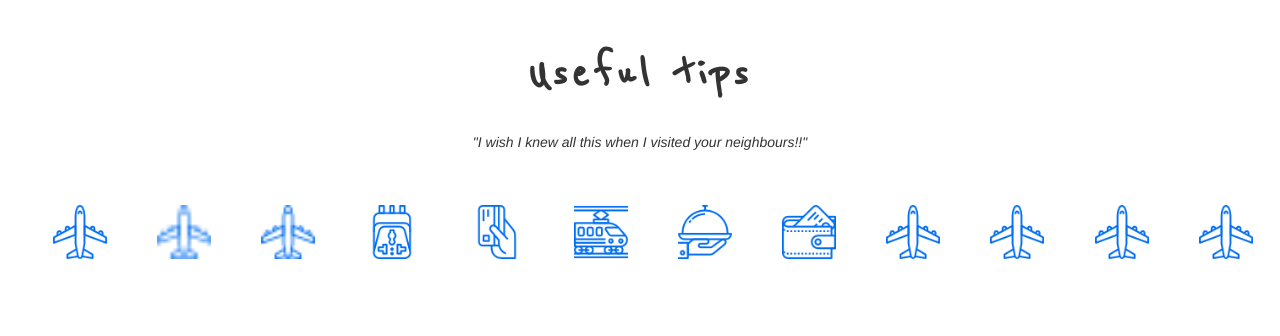
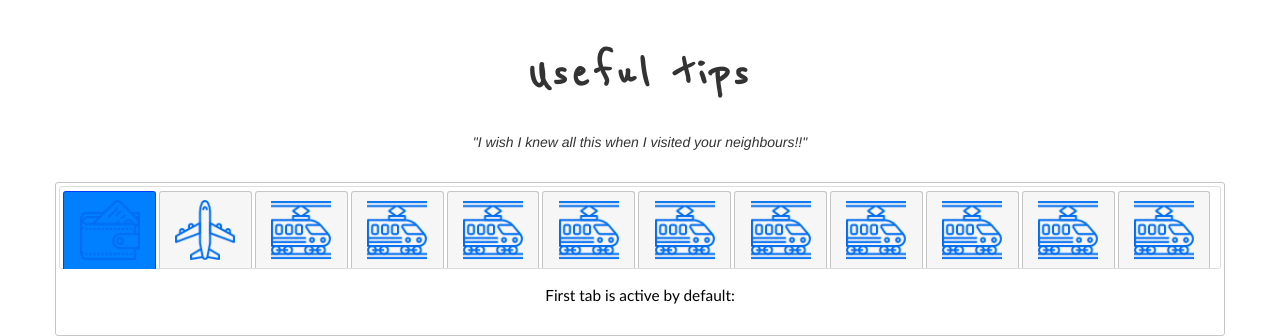
Before and after one commit to Team-5-Tripster-Guide-To-BG/GuideToBG, a plain HTML site: page public/index.html in a window 1280 px wide. Shown: the part 1370-1706 px from the top of the page. Before the commit the page ends 1652 px from the top, so only its background shows below. Drawn offline with nearby package versions, Linux system fonts and the light colour scheme.

Commit message:
Refactoring the usefulTips part - done with Tabs widget.

```diff
--- a/public/css/main.css
+++ b/public/css/main.css
@@ -63,3 +63,22 @@
 #demo, #demo2, #demo3{
     margin-top: 20px;
 }
+
+.custom-background {
+    background-color: white !important;
+    color: white;
+    border: blue;
+}
+
+.ui-widget { font-family: Trebuchet MS, Tahoma, Verdana, Arial, sans-serif; font-size: 1.1em !important;}
+.ui-widget .ui-widget { font-size: 1em !important; }
+.ui-widget input, .ui-widget select, .ui-widget textarea,.ui-widget button {font-family: Trebuchet MS, Tahoma, Verdana, Arial, sans-serif; font-size: 1em !important; }
+.ui-widget-content { color: black !important; }
+.ui-widget-content a { color: white !important; }
+.ui-widget-header { background: white; color: cyan; font-weight: bold; !important;}
+.ui-widget-header a { color: white !important; }
+
+.usefulInfoImage {
+    width: 60px;
+    height: 60px;
+}
--- a/public/index.html
+++ b/public/index.html
@@ -3,6 +3,7 @@
 <head>
     <meta charset="UTF-8">
     <title>Tripster Guide To Bulgaria</title>
+    <link rel="stylesheet" href="//code.jquery.com/ui/1.12.1/themes/smoothness/jquery-ui.css">
     <link rel="stylesheet" href="./css/main.css">
     <link rel="stylesheet" href="https://maxcdn.bootstrapcdn.com/bootstrap/3.3.7/css/bootstrap.min.css">
     <link href="https://fonts.googleapis.com/css?family=Lato" rel="stylesheet" type="text/css">
@@ -12,6 +13,8 @@
     <script src="https://ajax.googleapis.com/ajax/libs/jquery/3.3.1/jquery.min.js"></script>
     <script src="https://maxcdn.bootstrapcdn.com/bootstrap/3.3.7/js/bootstrap.min.js"></script>
     <script src="https://cdnjs.cloudflare.com/ajax/libs/popper.js/1.12.9/umd/popper.min.js"></script>
+    <script src="//code.jquery.com/jquery-1.12.4.js"></script>
+    <script src="//code.jquery.com/ui/1.12.1/jquery-ui.js"></script>
 </head>
 <body>
 <div id="wrapper" class="container-fluid">
@@ -70,7 +73,7 @@
                 <span class="sr-only">Next</span>
             </a>
         </div>
-            <!-- Container (The Band Section) -->
+        <!-- Container (The Team Section) -->
         <div id="aboutUs" class="container text-center">
             <h3 class="the-tripsters-about"><strong>The Tripsters</strong></h3>
             <p><em>"Life is not meant to be lived in one place!"</em></p>
@@ -112,46 +115,38 @@
                 </div>
             </div>
         </div>
-            <div id="usefulTips" class="container-fluid">
+        <div id="usefulTips" class="container text-center">
             <h3 class="usefulTips"><strong>Useful tips</strong></h3>
             <p class="center"><em>"I wish I knew all this when I visited your neighbours!!"</em></p>
             <br/>
             <div class="row">
-                    <div class="col-sm-1">
-                        <a href="#"><img class="smaller-image thin-blue-border" src="images/usefulInfo/plane64.png" alt="A plain symbol."></a>
+                <div class="selector" id="tabs">
+                    <ul>
+                        <li><a href="#fragment-1"><img class="usefulInfoImage" src="images/usefulInfo/wallet.png"></a></li>
+                        <li><a href="#fragment-2"><img class="usefulInfoImage" src="images/usefulInfo/plane64.png"></a></li>
+                        <li><a href="#fragment-3"><img class="usefulInfoImage" src="images/usefulInfo/train.png"></a></li>
+                        <li><a href="#fragment-3"><img class="usefulInfoImage" src="images/usefulInfo/train.png"></a></li>
+                        <li><a href="#fragment-3"><img class="usefulInfoImage" src="images/usefulInfo/train.png"></a></li>
+                        <li><a href="#fragment-3"><img class="usefulInfoImage" src="images/usefulInfo/train.png"></a></li>
+                        <li><a href="#fragment-3"><img class="usefulInfoImage" src="images/usefulInfo/train.png"></a></li>
+                        <li><a href="#fragment-3"><img class="usefulInfoImage" src="images/usefulInfo/train.png"></a></li>
+                        <li><a href="#fragment-3"><img class="usefulInfoImage" src="images/usefulInfo/train.png"></a></li>
+                        <li><a href="#fragment-3"><img class="usefulInfoImage" src="images/usefulInfo/train.png"></a></li>
+                        <li><a href="#fragment-3"><img class="usefulInfoImage" src="images/usefulInfo/train.png"></a></li>
+                        <li><a href="#fragment-3"><img class="usefulInfoImage" src="images/usefulInfo/train.png"></a></li>
+                    </ul>
+                    <div id="fragment-1">
+                        <p>First tab is active by default:</p>
                     </div>
-                    <div class="col-sm-1">
-                        <a href="#"><img class="smaller-image thin-blue-border" src="images/usefulInfo/plane16.png" alt="A plain symbol."></a>
+                    <div id="fragment-2">
+                        Lorem ipsum dolor sit amet, consectetuer adipiscing elit, sed diam nonummy nibh euismod tincidunt ut laoreet dolore magna aliquam erat volutpat.
+                        Lorem ipsum dolor sit amet, consectetuer adipiscing elit, sed diam nonummy nibh euismod tincidunt ut laoreet dolore magna aliquam erat volutpat.
                     </div>
-                    <div class="col-sm-1">
-                        <a href="#"><img class="smaller-image thin-blue-border" src="images/usefulInfo/plane24.png" alt="A plain symbol."></a>
+                    <div id="fragment-3">
+                        Lorem ipsum dolor sit amet, consectetuer adipiscing elit, sed diam nonummy nibh euismod tincidunt ut laoreet dolore magna aliquam erat volutpat.
+                        Lorem ipsum dolor sit amet, consectetuer adipiscing elit, sed diam nonummy nibh euismod tincidunt ut laoreet dolore magna aliquam erat volutpat.
+                        Lorem ipsum dolor sit amet, consectetuer adipiscing elit, sed diam nonummy nibh euismod tincidunt ut laoreet dolore magna aliquam erat volutpat.
                     </div>
-                    <div class="col-sm-1">
-                        <a href="#"><img class="smaller-image thin-blue-border" src="images/usefulInfo/adaptor.png" alt="A plain symbol."></a>
-                    </div>
-                    <div class="col-sm-1">
-                        <a href="#"><img class="smaller-image thin-blue-border" src="images/usefulInfo/card.png" alt="A plain symbol."></a>
-                    </div>
-                    <div class="col-sm-1">
-                        <a href="#"><img class="smaller-image thin-blue-border" src="images/usefulInfo/train.png" alt="A plain symbol."></a>
-                    </div>
-                    <div class="col-sm-1">
-                        <a href="#"><img class="smaller-image thin-blue-border" src="images/usefulInfo/tray.png" alt="A plain symbol."></a>
-                    </div>
-                    <div class="col-sm-1">
-                        <a href="#"><img class="smaller-image thin-blue-border" src="images/usefulInfo/wallet.png" alt="A plain symbol."></a>
-                    </div>
-                    <div class="col-sm-1">
-                        <a href="#"><img class="smaller-image thin-blue-border" src="images/usefulInfo/plane64.png" alt="A plain symbol."></a>
-                    </div>
-                    <div class="col-sm-1">
-                        <a href="#"><img class="smaller-image thin-blue-border" src="images/usefulInfo/plane64.png" alt="A plain symbol."></a>
-                    </div>
-                    <div class="col-sm-1">
-                        <a href="#"><img class="smaller-image thin-blue-border" src="images/usefulInfo/plane64.png" alt="A plain symbol."></a>
-                    </div>
-                    <div class="col-sm-1">
-                        <a href="#"><img class="smaller-image thin-blue-border" src="images/usefulInfo/plane64.png" alt="A plain symbol."></a>
                 </div>
             </div>
         </div>
@@ -165,22 +160,17 @@
         $(".navbar a, footer a[href='#myPage']").on('click', function(event) {
             if (this.hash !== "") {
                 event.preventDefault();
-
                 var hash = this.hash;
-
                 $('html, body').animate({
                     scrollTop: $(hash).offset().top
                 }, 900, function(){
-
                     window.location.hash = hash;
                 });
             }
         });
-
         $(window).scroll(function() {
             $(".slideanim").each(function(){
                 var pos = $(this).offset().top;
-
                 var winTop = $(window).scrollTop();
                 if (pos < winTop + 600) {
                     $(this).addClass("slide");
@@ -189,5 +179,17 @@
         });
     })
 </script>
+<script>
+    $( ".selector" ).tabs({
+        event: "mouseover"
+    });
+
+    // Getter
+    var event = $( ".selector" ).tabs( "option", "event" );
+
+    // Setter
+    $( ".selector" ).tabs( "option", "event", "mouseover" );
+</script>
+
 </body>
 </html>
```
Lines whose indentation alone changed are shown as unchanged.
